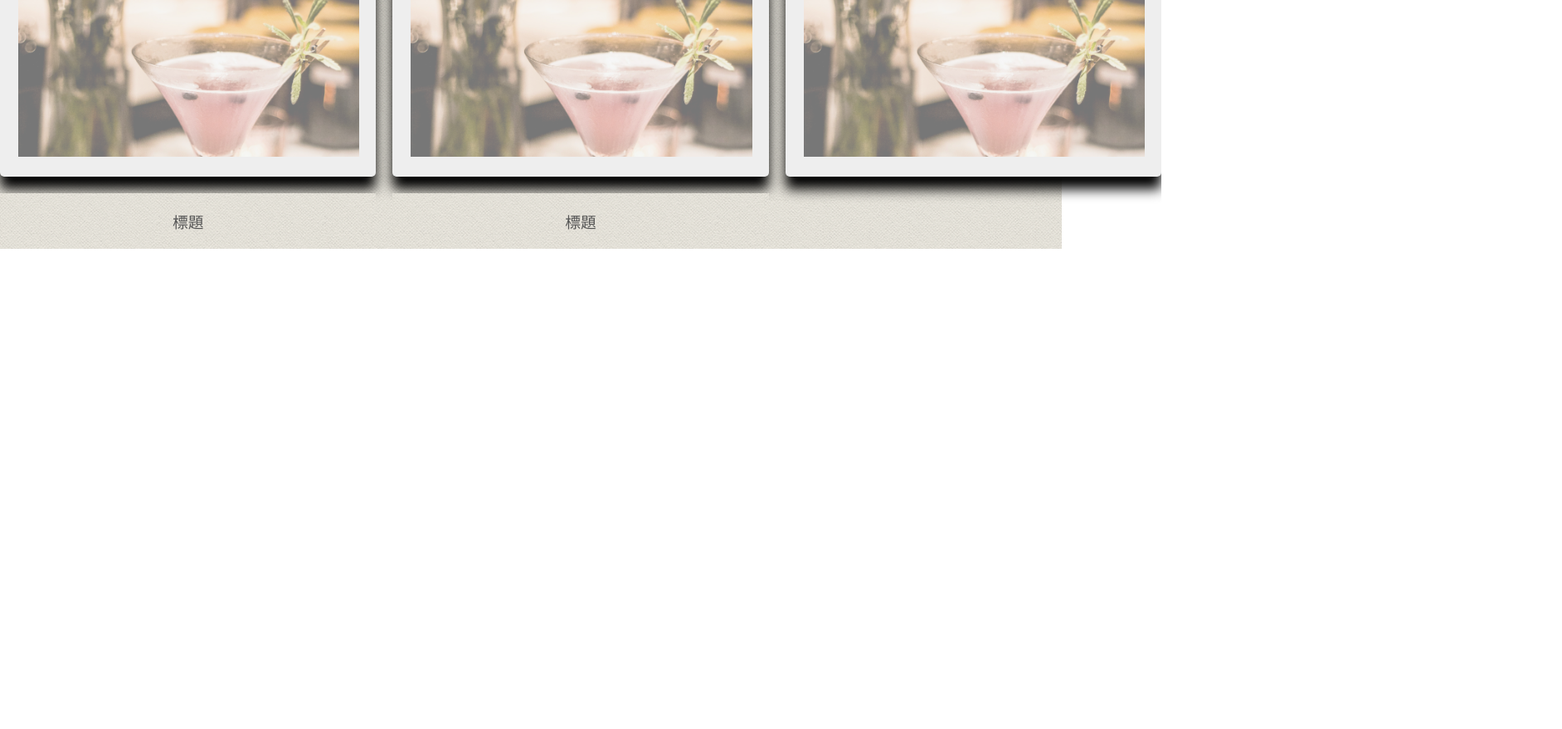
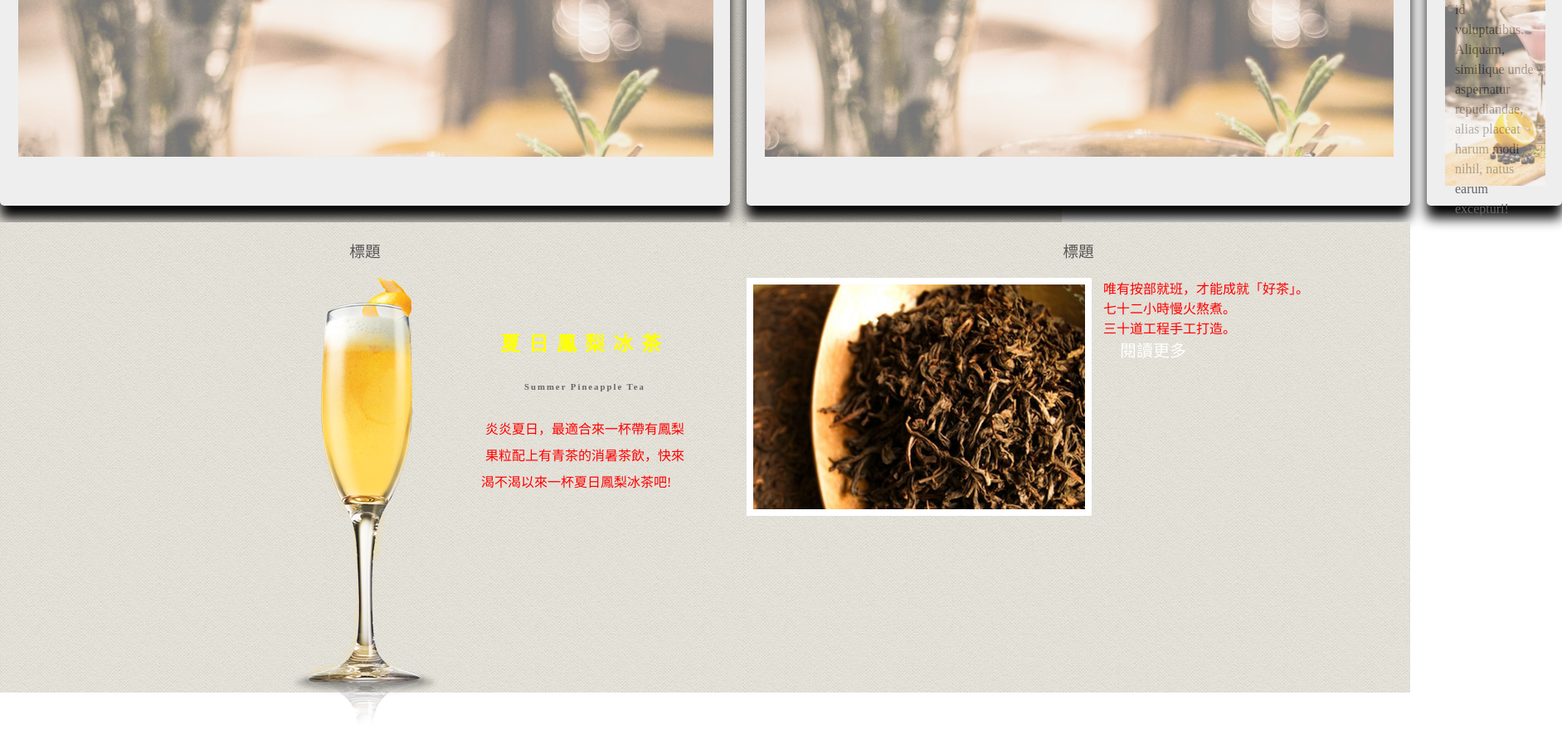
Before and after one commit to flyr42345/Web_CTBC_CoBuCoYi_20241018, a plain HTML site: page index.html in a window 1280 px wide. Shown: the part 1736-2615 px from the top of the page at 83% size, 1883 px wide, since content can reach past the window. Before the commit the page ends 2036 px from the top, so only its background shows below. Drawn offline with Linux system fonts and the light colour scheme.

Commit message:
Update完成產品區域並添加經營理念

```diff
--- a/index.html
+++ b/index.html
@@ -65,9 +65,28 @@
             </div>
             <section class="content">
                 <h1>標題</h1>
+                <div id="product">
+                    <img src="./img/dri.png" alt="飲料產品 夏天飲料">
+                    <div id="info">
+                        <h2>夏日鳳梨冰茶</h2>
+                        <h6>Summer Pineapple Tea</h6>
+                        <p>炎炎夏日，最適合來一杯帶有鳳梨果粒配上有青茶的消暑茶飲，快來渴不渴以來一杯夏日鳳梨冰茶吧!</p>
+                    </div>
+                </div>
             </section>
             <section class="content">
                 <h1>標題</h1>
+                <div id="idea">
+                    <div id="idea-pic">
+                        <img src="./img/idea.png" alt="經營理念 茶葉">
+                    </div>
+                    <div id="idea-content">
+                        唯有按部就班，才能成就「好茶」。<br>
+                        七十二小時慢火熬煮。<br>
+                        三十道工程手工打造。<br>
+                        <a href="">閱讀更多</a>
+                    </div>
+                </div>
             </section>
 
         </div>
--- a/style.css
+++ b/style.css
@@ -116,3 +116,46 @@ h1{
 .card:hover img{
     opacity: 1;
 }
+#product{
+    height: 500px;
+    width: 880px;
+    margin: 0 auto;
+    /* background: #333; */
+    /* 文字對齊:置中(對杭內元素調整對齊) */
+    text-align: center;
+    position:relative;
+}
+#info{
+    position: absolute;
+    top: 60px;
+    right: 50px;
+    /* background-color: #e08a38; */
+    width: 250px;
+}
+/* 取得info內的所有h2 */
+#info h2{
+    color: yellow;
+    margin-bottom: 30px;
+    letter-spacing: 10px;
+}
+#info h6{
+    color: #666;
+    margin-bottom: 30px;
+    letter-spacing: 2px;
+}
+#info p{
+    text-align-last: left;
+    line-height: 2;
+}
+/* 經營理念 */
+#idea{
+    display: grid;
+    grid-template-columns: 50% 50%;
+    grid-gap: 30px;
+    width: 800px;
+    margin: 0 auto;
+}
+#idea-pic img{
+    width: 100%;
+    border: 8px solid #fff;
+}
```
Also changed, not shown: img/dri.png (added), img/idea.png (added).
